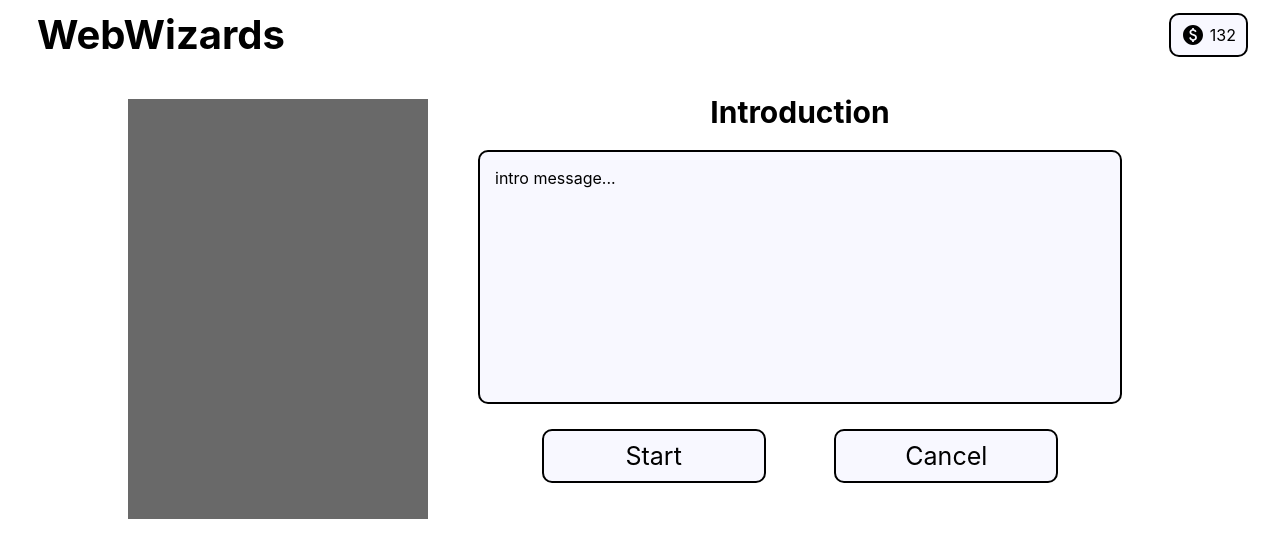
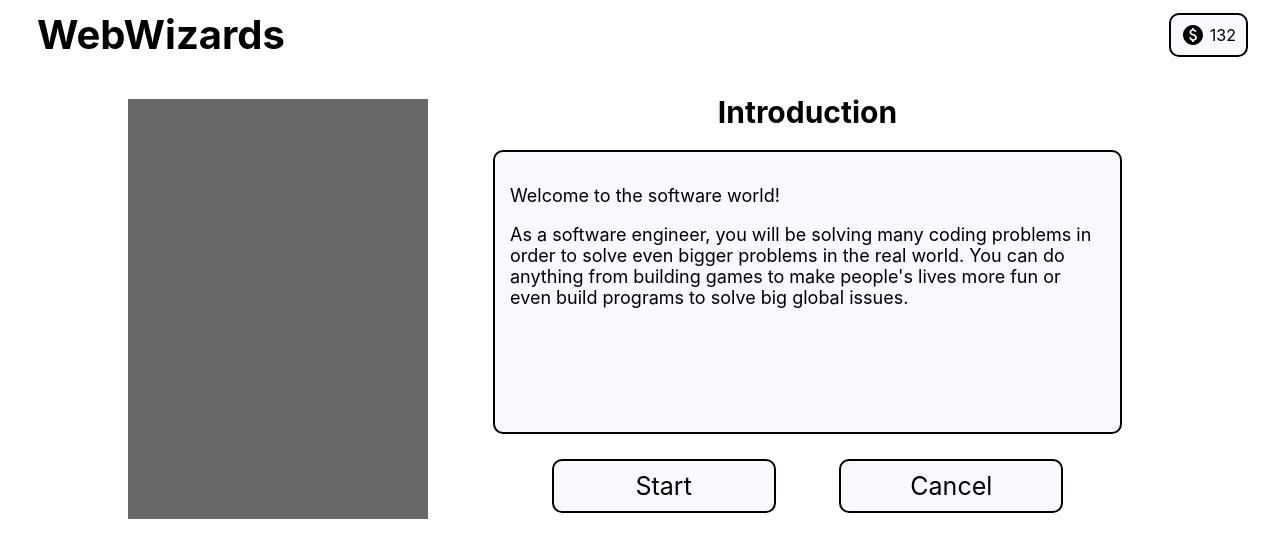
Before and after one commit to chimken0nuggie/CareerQuest, a React (Create React App) app in the folder game/: page /greeting in a window 1280 px wide. Shown: the top 558 px of the page. Built offline with nearby package versions, Linux system fonts and the light colour scheme.

Commit message:
updated career texts

```diff
--- a/game/package.json
+++ b/game/package.json
@@ -4,6 +4,10 @@
   "private": true,
   "proxy": "http://localhost:5000",
   "dependencies": {
+    "@emotion/react": "^11.13.3",
+    "@emotion/styled": "^11.13.0",
+    "@mui/icons-material": "^6.1.2",
+    "@mui/material": "^6.1.2",
     "@testing-library/jest-dom": "^5.17.0",
     "@testing-library/react": "^13.4.0",
     "@testing-library/user-event": "^13.5.0",
--- a/game/src/components/Greeting.js
+++ b/game/src/components/Greeting.js
@@ -9,19 +9,23 @@ function Greeting() {
             <AppHeader/>
             <div className="occupation-avatar" style={{width: '80%', height:'auto', marginTop: '10px',
                                                         display: 'flex', flexDirection: 'row', flexWrap: 'wrap',
-                                                        justifyContent: 'center'
+                                                        justifyContent: 'center', gap: '15px'
             }} >
                 <div className="left-content" style={{backgroundColor: 'dimgray', width: '300px', height: '420px',
                                                     marginRight: '20px', marginTop: '20px'}} >
 
                 </div>
-                <div className="right-content" style={{display: 'flex', flexDirection: 'column', margin: '5px 30px 30px 30px', flexGrow: '1',
+                <div className="right-content" style={{display: 'flex', flexDirection: 'column', margin: '5px 30px 30px 30px', flexGrow: '1',  width: '300px',
                 }}>
                      <Heading title="Introduction"/>
-                    <div className="intro message" style={{padding: '0px 15px', backgroundColor: 'ghostwhite', margin: '10px 0px',
-                                                            height: '250px', borderStyle: 'solid', borderWidth: '2px', borderRadius: '10px'
+                    <div className="intro message" style={{backgroundColor: 'ghostwhite', margin: '10px 0px', textAlign: 'left', padding: '15px',
+                                                            height: '250px', borderStyle: 'solid', borderWidth: '2px', borderRadius: '10px', fontSize: '18px'
                     }}>
-                        <p style={{textAlign: 'left'}}>intro message...</p>
+                        <p>Welcome to the software world!</p>
+                        <p>As a software engineer, you will be solving many coding problems in order to solve even bigger problems
+                            in the real world. You can do anything from building games to make people's lives more fun or even build
+                            programs to solve big global issues.
+                        </p>
                     </div>
                     <div className="buttons" style={{display: 'flex', flexDirection: 'row', flexWrap: 'wrap',
                                                     justifyContent: 'space-evenly', margin: '5px'
--- a/game/src/components/Home.js
+++ b/game/src/components/Home.js
@@ -47,10 +47,10 @@ export default function Home() {
                 <div className='CareerList' style={{width: '100%', marginTop: '20px', marginBottom:'50px',
                         display: 'flex', flexDirection: 'row', flexWrap: 'wrap',
                         justifyContent: 'space-evenly', alignItems:'flex-start'}}>
-                    <CareerItem title="Software" des="help adsifi sda dsoidkf aosdihwo dsfjaod d aokdjfh"/>
-                    <CareerItem title="Doctor" des="help1 adsifi sda dsoidkf aosdihwo dsfjaod d aokdjfh"/>
-                    <CareerItem title="Teacher" des="help2 adsifi sda dsoidkf aosdihwo dsfjaod d aokdjfh"/>
-                    <CareerItem title="Lawyer" des="help3 adsifi sda dsoidkf aosdihwo dsfjaod d aokdjfh"/>
+                    <CareerItem title="Software" des="Solve real-world problems to improve people's lives."/>
+                    <CareerItem title="Doctor" des="Help clients stay healthy and feel better when they are sick."/>
+                    <CareerItem title="Teacher" des="Educate and support students so they can help change the world."/>
+                    <CareerItem title="Lawyer" des="Study the law to help clients solve their issues and protect their rights."/>
                 </div>
             </div>
         </div>
```
Also changed, not shown: 1 other file (tests, documents, lock files or other folders).
